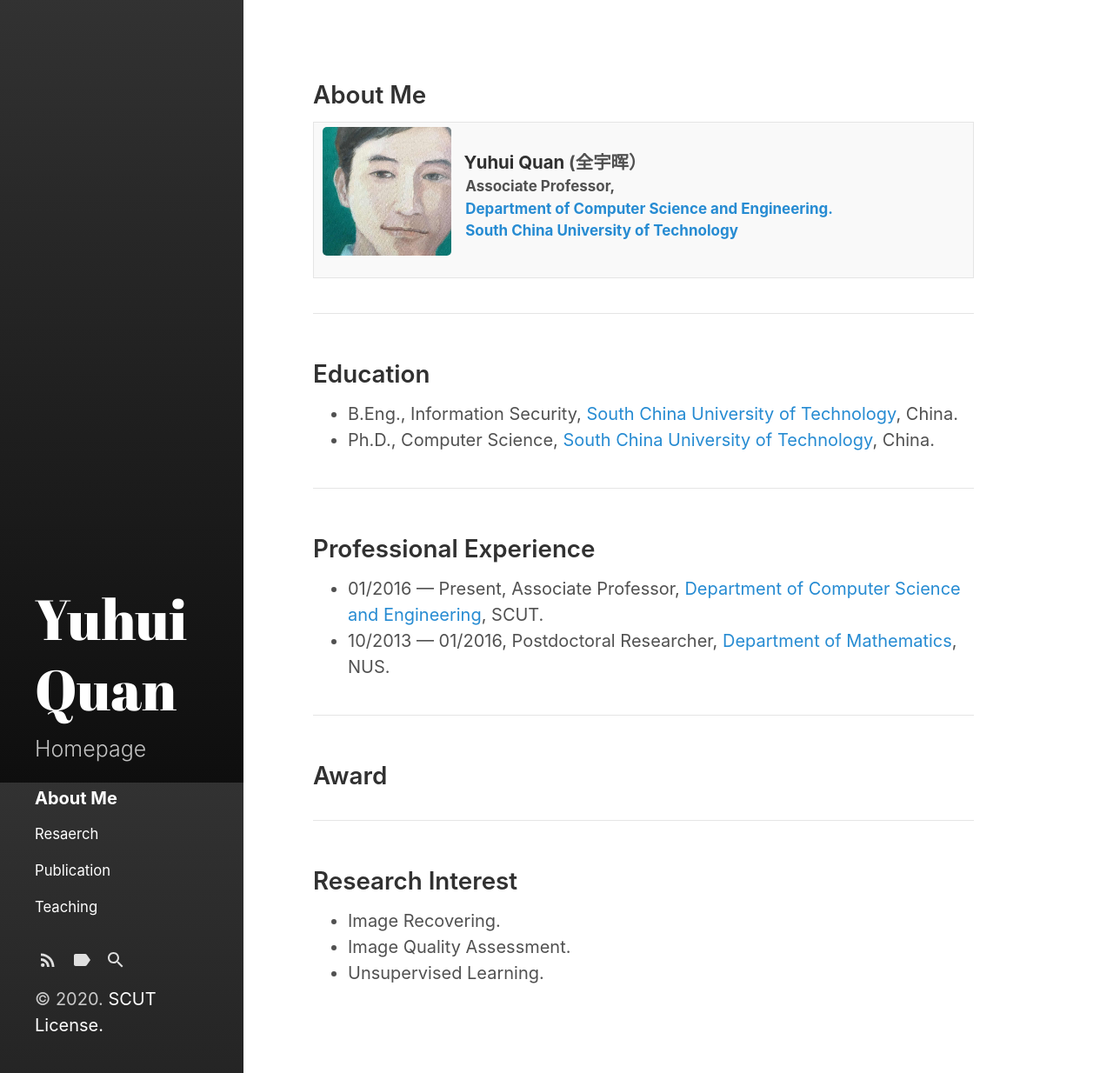
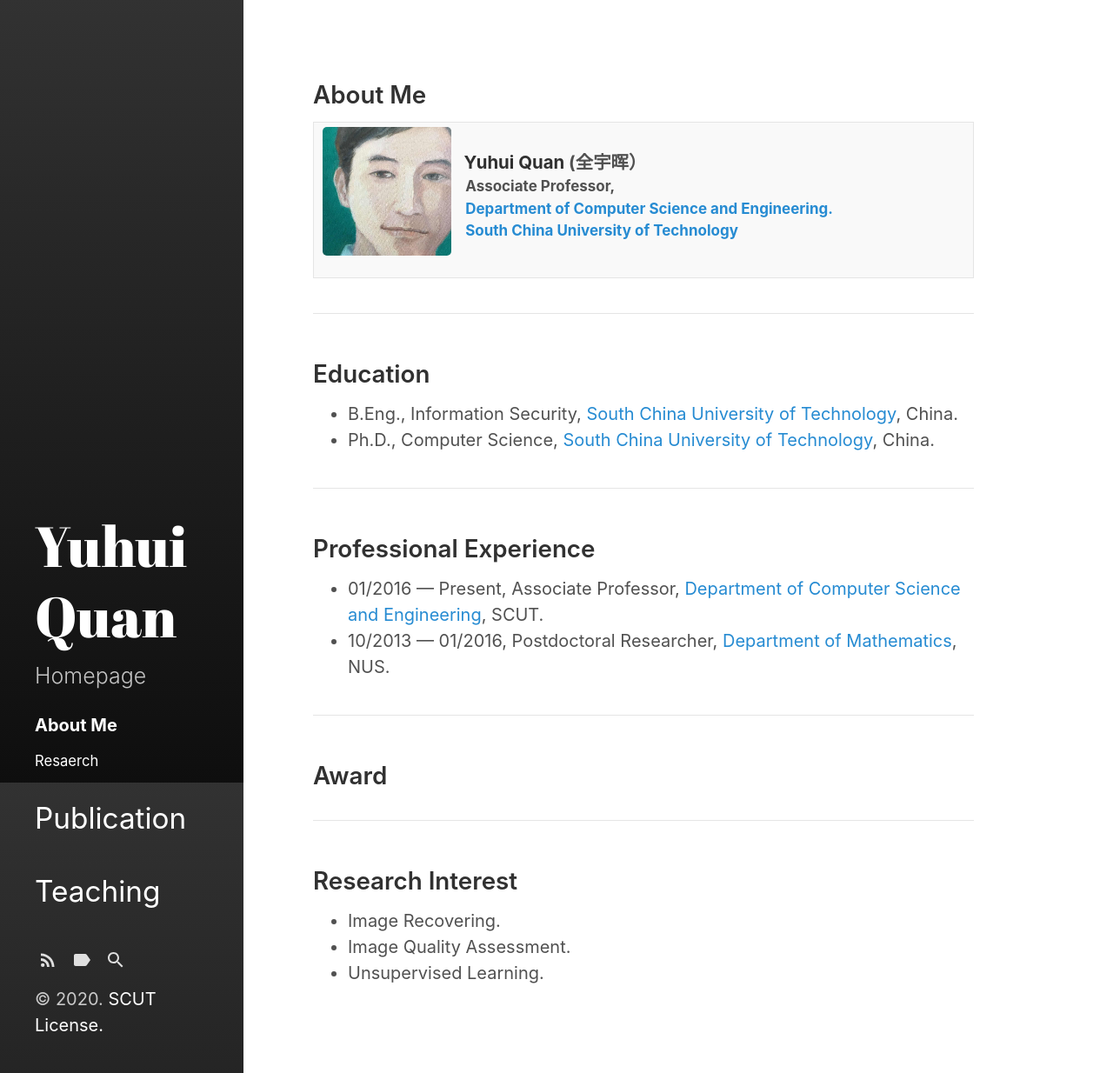
Before and after one commit to Dofboom/Dofboom.github.io, a Jekyll site: the page built from index.html, in a window 1280 px wide and 1234 px high. Shown: the whole window at 87% size. Built offline with Jekyll 4.4.1, drawn with Linux system fonts in a browser that asks for light colours; the list of posts is cut into pages by our own code.

Commit message:
Update category-links.html

```diff
--- a/_includes/category-links.html
+++ b/_includes/category-links.html
@@ -6,7 +6,7 @@
   {% if node.title != null %}
     {% if node.layout == "category" %}
       <a class="category-link {% if page.url == node.url %} active{% endif %}"
-          href="{{ node.url | relative_url }}"><font size=5>{{ node.title }}</font></a>
+          href="{{ node.url | relative_url }}"><font size=7>{{ node.title }}</font></a>
     {% endif %}
   {% endif %}
 {% endfor %}
```
